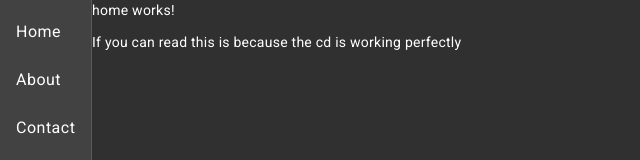
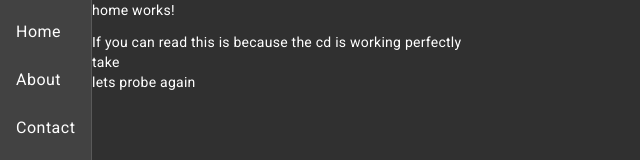
Before and after one commit to kiquetal/fulltack-quarkus, an Angular app in the folder src/main/webui/: page / in a window 1280 px wide. Before the commit this address led to /web/. Shown: the top 160 px of the page, without its empty margins (0-640 px from the left). Built offline with nearby package versions, Linux system fonts and the light colour scheme.

Commit message:
Updating without /web

```diff
--- a/src/main/webui/src/app/components/about/about.component.html
+++ b/src/main/webui/src/app/components/about/about.component.html
@@ -6,5 +6,6 @@
     <p>Our team of professionals are here to help you with all your needs.</p>
     <p>Feel free to <a href="#contact">contact us</a> for more information.</p>
   </div>
+  <div>NEW HERO</div>
   <img src="./assets/about-us.jpg" alt="About Image" class="about-image" width="100" height="100"> <!-- Replace with your image path -->
 </div>
--- a/src/main/webui/src/app/components/home/home.component.html
+++ b/src/main/webui/src/app/components/home/home.component.html
@@ -1,2 +1,4 @@
 <p>home works!</p>
 <div>If you can read this is because the cd is working perfectly</div>
+<div>take</div>
+<div>lets probe again</div>
--- a/src/main/webui/src/app/components/home/home.component.ts
+++ b/src/main/webui/src/app/components/home/home.component.ts
@@ -9,4 +9,6 @@ import { Component } from '@angular/core';
 })
 export class HomeComponent {
 
+
+
 }
--- a/src/main/webui/src/index.html
+++ b/src/main/webui/src/index.html
@@ -3,7 +3,7 @@
 <head>
   <meta charset="utf-8">
   <title>FrontNg</title>
-  <base href="/web">
+  <base href="/">
   <meta name="viewport" content="width=device-width, initial-scale=1">
   <link rel="icon" type="image/x-icon" href="favicon.ico">
   <link href="https://fonts.googleapis.com/css2?family=Roboto:wght@300;400;500&display=swap" rel="stylesheet">
```
Also changed, not shown: 1 other file (tests, documents, lock files or other folders).
